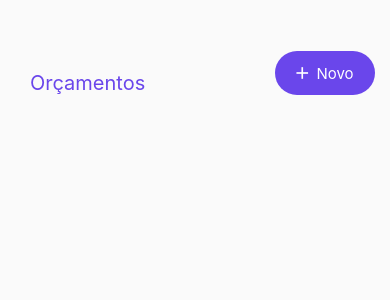
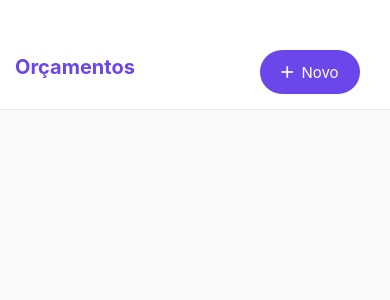
Before and after one commit to ArthurOliveira18/Orcamentos-Rockeatseat, a React Native app: screen /home in a window 390 px wide. Shown: the top 300 px of the page. Built offline with nearby package versions, Linux system fonts and the light colour scheme.

Commit message:
Iniciado a parte de status

```diff
--- a/src/components/Header/header.tsx
+++ b/src/components/Header/header.tsx
@@ -23,46 +23,29 @@ export function Header({ title, subTitle, isActive, showBotton, showBackButton,
     const navigation = useNavigation()
 
     return (
+      // 1. O container agora é uma coluna por padrão
         <View style={styles.viewHeader}>
 
+            {/* 2. Criamos uma View para agrupar o que fica lado a lado */}
+            <View style={styles.headerContent}>
                 <View style={styles.viewBudget}>
                     {showBackButton && (
                         <TouchableOpacity onPress={() => navigation.goBack()}>
-                        <MaterialIcons name="arrow-back-ios" size={24} />
+                            {/* Dica: use 'chevron-left' do Feather para a seta fina */}
+                            <MaterialIcons name="arrow-back-ios" size={24} color="#000" />
                         </TouchableOpacity>
                     )}
 
-
-                <Text
-                style =
-                {[styles.titleBudget,
-                    //  Aqui estou fazendo uma verificação junto ao estilo, se for true o isNotHome, então vai mostrar o estilo da página budget
-                    isNotHome ? styles.titleBudget : styles.title
-                ]}>
-
+                    <Text style={[styles.title, isNotHome && styles.titleBudget]}>
                         {title}
-
                     </Text>
-
                 </View>
 
+                {showBotton && <Button />}
+            </View>
 
-
-            {isActive && (
-                <Text style={styles.subTitle}>
-                    {subTitle}
-
-                </Text>
-
-
-            )}
-
-            {showBotton && (
-                <Button />
-            )}
-
-
-
+            {/* 3. A linha agora fica embaixo de tudo com 100% de largura */}
+            <View style={styles.divider} />
 
         </View>
     )
--- a/src/components/Header/style.ts
+++ b/src/components/Header/style.ts
@@ -1,35 +1,43 @@
 import { StyleSheet } from "react-native";
 
 export const styles = StyleSheet.create({
-    title:{
-        marginTop:45,
-        marginLeft: 15,
-        fontSize: 20,
-        color:"#6A46EB",
-        marginBottom:5,
-    },
-    subTitle:{
-        marginLeft:30,
-        color:"#0000008b"
+
+    viewHeader: {
+        // Sem flexDirection row aqui! Queremos empilhar a linha embaixo do conteúdo
+        height: 110, // Aumentei um pouco para caber a linha
+        justifyContent: "flex-end",
+        backgroundColor: '#FFF' // Geralmente o header é branco
     },
 
-    viewHeader:{
-        flexDirection: "row",
+    headerContent: {
+        flexDirection: "row", // Só o conteúdo (Título e Botão) fica lado a lado
         justifyContent: "space-between",
-        alignItems:"flex-end",
-        height:100,
-
+        alignItems: "center",
+        paddingHorizontal: 15,
+        paddingBottom: 10, // Espaço entre o texto e a linha
     },
 
-    viewBudget:{
+    viewBudget: {
         flexDirection: "row",
-        alignItems:"center",
-        gap: 15,
-        marginLeft: 15
+        alignItems: "center",
+        gap: 10,
     },
 
-    titleBudget:{
+    title: {
+        marginTop: 0, // Limpamos as margens para o flex alinhar
+        fontSize: 20,
+        color: "#6A46EB",
+        fontWeight: 'bold'
+    },
+
+    titleBudget: {
         color: "#000",
         fontSize: 20
-    }
+    },
+
+    divider: {
+        height: 1,
+        backgroundColor: "#eaeaea",
+        width: "100%",
+    },
 })
--- a/src/components/InformationBudget/informationBudget.tsx
+++ b/src/components/InformationBudget/informationBudget.tsx
@@ -12,7 +12,9 @@ export function InformationBudget() {
                 <MaterialIcons name="storefront" size={15} style={{ color: "#6A46EB" }} />
                 <Text style={styles.textInfo}> Informações gerais</Text>
             </View>
+
             <View style={styles.divider} />
+
             <View style={styles.viewInput}>
                 <TextInput style={styles.textInput} placeholder="Titulo do orçamento" />
                 <TextInput style={styles.textInput} placeholder="Cliente" />
--- /dev/null
+++ b/src/components/Status/style.ts
@@ -0,0 +1,5 @@
+import { StyleSheet } from "react-native";
+
+export const styles = StyleSheet.create({
+
+})
```
Also changed, not shown: src/components/Status/status.tsx (added, +10 -0 lines). Lines whose indentation alone changed are shown as unchanged.
